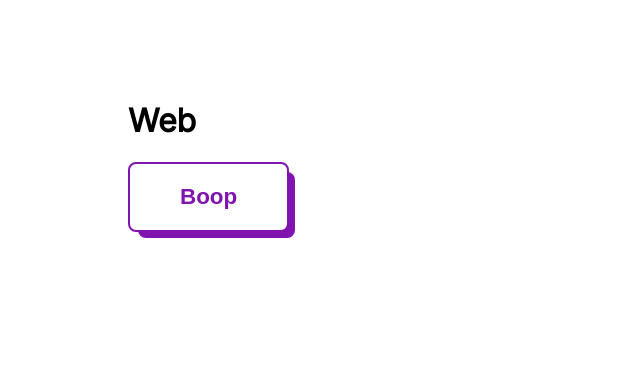
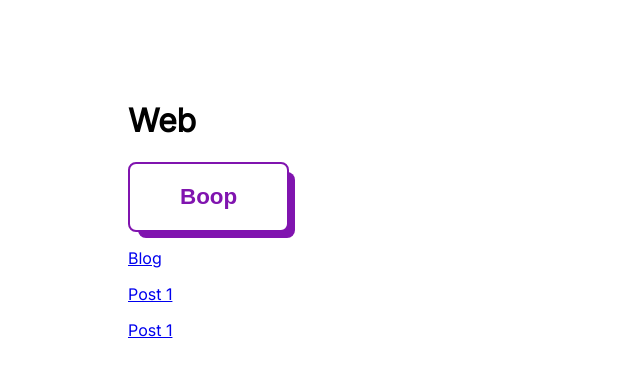
Before and after one commit to nass59/turborepo-nextjs, a Next.js app in the folder apps/web/: page / in a window 1280 px wide. Shown: the top 374 px of the page, without its empty margins (0-640 px from the left). Built offline with nearby package versions, Linux system fonts and the light colour scheme.

Commit message:
[NEXT] - Routing

```diff
--- a/apps/web/pages/blog.tsx
+++ b/apps/web/pages/blog.tsx
@@ -21,8 +21,6 @@ export const getStaticProps: GetStaticProps = async () => {
   const res = await fetch("https://jsonplaceholder.typicode.com/posts");
   const posts = await res.json();
 
-  console.log(process.env.DB_HOST);
-
   // By returning { props: { posts } }, the Blog component
   // will receive `posts` as a prop at build time
   return {
--- a/apps/web/pages/index.tsx
+++ b/apps/web/pages/index.tsx
@@ -1,10 +1,33 @@
 import { Button } from "ui";
+import Link from "next/link";
 
 export default function Web() {
   return (
     <div>
       <h1>Web</h1>
       <Button />
+      <div style={{ marginTop: "1rem" }}>
+        <Link href="/blog">
+          <a>Blog</a>
+        </Link>
+      </div>
+      <div style={{ marginTop: "1rem" }}>
+        {/* encodeURIComponent is used in the example to keep the path utf-8 compatible. */}
+        <Link href={`/posts/${encodeURIComponent(1)}`}>
+          <a>Post 1</a>
+        </Link>
+      </div>
+      <div style={{ marginTop: "1rem" }}>
+        {/* Alternatively, using a URL Object: */}
+        <Link
+          href={{
+            pathname: "/posts/[id]",
+            query: { id: 1 },
+          }}
+        >
+          <a>Post 1</a>
+        </Link>
+      </div>
     </div>
   );
 }
```
Also changed, not shown: apps/web/pages/post/[...slug].tsx (added, +13 -0 lines), apps/web/pages/posts/[id].tsx (+6 -1 lines).
